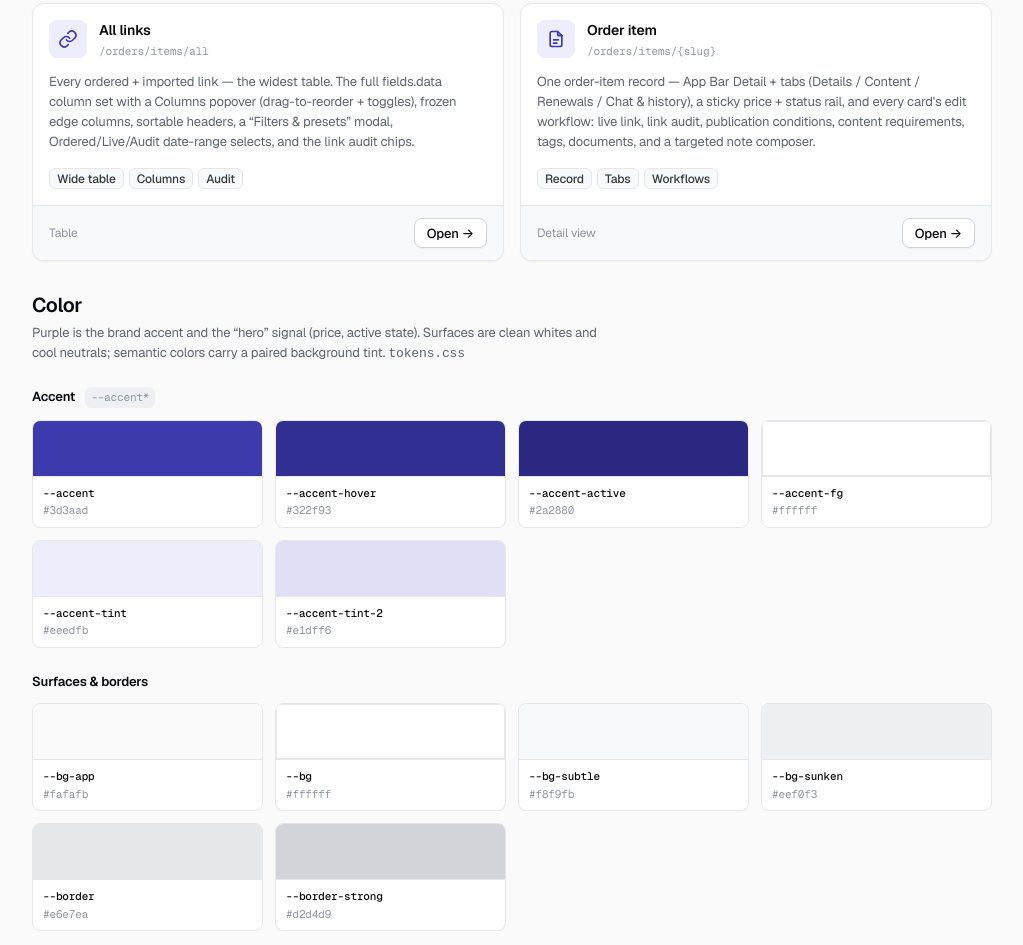
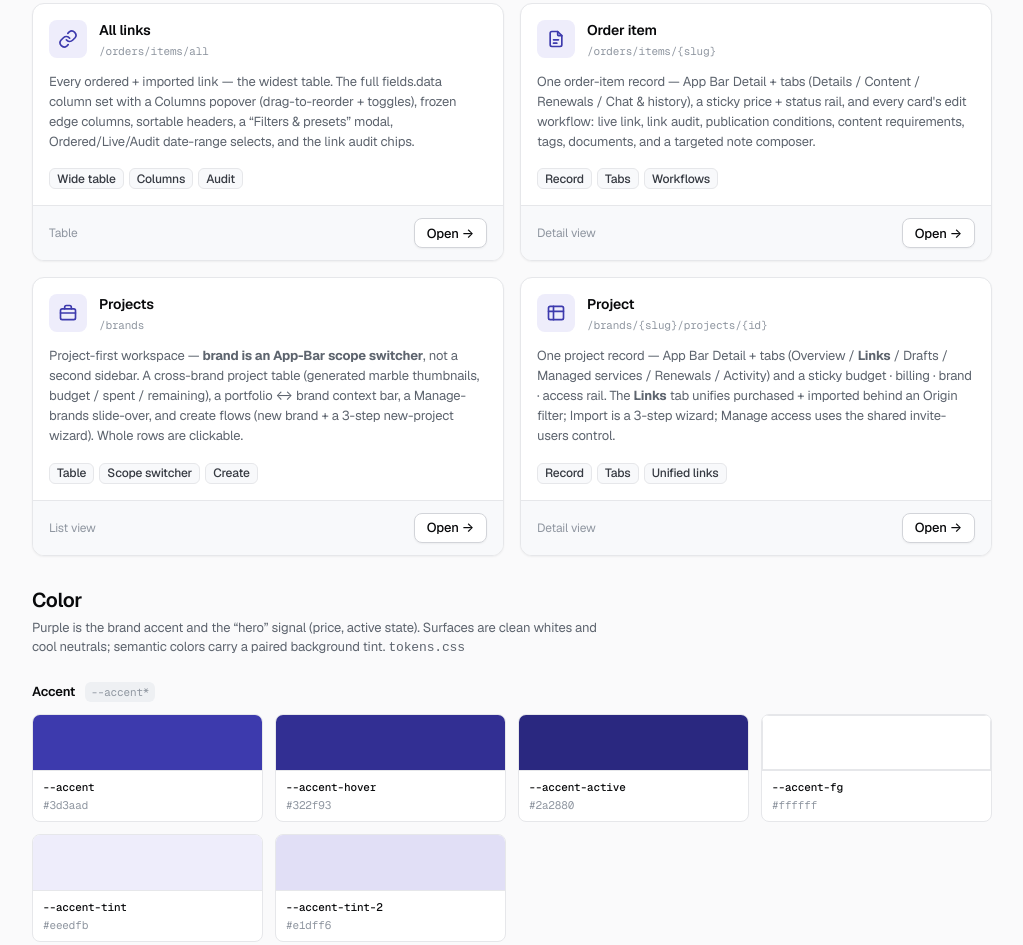
Before and after one commit to sayeed-ops/ml3-market-design, a plain HTML site: page library/index.html in a window 1280 px wide. Shown: the part 1357-2302 px from the top of the page, without its empty margins (252-1275 px from the left). Drawn offline with nearby package versions, Linux system fonts and the light colour scheme.

Commit message:
Projects list: whole row opens the project. Library: add Projects + Project cards

```diff
--- a/library/index.html
+++ b/library/index.html
@@ -29,7 +29,7 @@
 
     <nav class="lib-nav" id="lib-nav">
       <div class="lib-nav__sec">Overview</div>
-      <a href="#pages">Pages <span class="cnt">10</span></a>
+      <a href="#pages">Pages <span class="cnt">12</span></a>
 
       <div class="lib-nav__sec">Foundations</div>
       <a href="#color">Color</a>
@@ -258,6 +258,42 @@
             <div class="lib-pcard__foot">
               <span class="muted" style="font-size:var(--fs-12)">Detail view</span>
               <a class="btn btn--secondary btn--sm" href="../orders-ml3/order-item.html">Open →</a>
+            </div>
+          </article>
+
+          <article class="lib-pcard">
+            <div class="lib-pcard__top">
+              <div class="lib-pcard__ic">
+                <svg viewBox="0 0 24 24" fill="none" stroke="currentColor" stroke-width="2" stroke-linecap="round" stroke-linejoin="round"><rect x="3" y="7" width="18" height="13" rx="2"/><path d="M8 7V5a2 2 0 0 1 2-2h4a2 2 0 0 1 2 2v2"/><path d="M3 12h18"/></svg>
+              </div>
+              <div><div class="lib-pcard__t">Projects</div><div class="lib-pcard__route">/brands</div></div>
+            </div>
+            <p class="lib-pcard__d">Project-first workspace — <b>brand is an App-Bar scope switcher</b>, not a second
+               sidebar. A cross-brand project table (generated marble thumbnails, budget / spent / remaining),
+               a portfolio ↔ brand context bar, a Manage-brands slide-over, and create flows (new brand +
+               a 3-step new-project wizard). Whole rows are clickable.</p>
+            <div class="lib-pcard__tags"><span class="tag">Table</span><span class="tag">Scope switcher</span><span class="tag">Create</span></div>
+            <div class="lib-pcard__foot">
+              <span class="muted" style="font-size:var(--fs-12)">List view</span>
+              <a class="btn btn--secondary btn--sm" href="../projects-ml3/projects.html">Open →</a>
+            </div>
+          </article>
+
+          <article class="lib-pcard">
+            <div class="lib-pcard__top">
+              <div class="lib-pcard__ic">
+                <svg viewBox="0 0 24 24" fill="none" stroke="currentColor" stroke-width="2" stroke-linecap="round" stroke-linejoin="round"><rect x="3" y="4" width="18" height="16" rx="2"/><path d="M3 10h18M9 4v16"/></svg>
+              </div>
+              <div><div class="lib-pcard__t">Project</div><div class="lib-pcard__route">/brands/{slug}/projects/{id}</div></div>
+            </div>
+            <p class="lib-pcard__d">One project record — App Bar Detail + tabs (Overview / <b>Links</b> / Drafts /
+               Managed services / Renewals / Activity) and a sticky budget · billing · brand · access rail. The
+               <b>Links</b> tab unifies purchased + imported behind an Origin filter; Import is a 3-step wizard;
+               Manage access uses the shared invite-users control.</p>
+            <div class="lib-pcard__tags"><span class="tag">Record</span><span class="tag">Tabs</span><span class="tag">Unified links</span></div>
+            <div class="lib-pcard__foot">
+              <span class="muted" style="font-size:var(--fs-12)">Detail view</span>
+              <a class="btn btn--secondary btn--sm" href="../projects-ml3/project.html">Open →</a>
             </div>
           </article>
 
--- a/projects-ml3/projects.css
+++ b/projects-ml3/projects.css
@@ -8,6 +8,10 @@
 /* ---- App Bar brand scoper (the workspace switcher) ---- */
 /* hide the Brand column when scoped to a single brand (redundant then) */
 .m-table.pj-scoped .col-brand { display: none; }
+
+/* whole projects row is clickable → opens the project */
+#pj-table .pj-row { cursor: pointer; }
+#pj-table .pj-row .checkbox, #pj-table .pj-row .row-select, #pj-table .pj-row .dr-acts { cursor: default; }
 
 .ab-scoper { position: relative; }
 .ab-scoper > summary { list-style: none; display: inline-flex; align-items: center; gap: 8px; height: 34px; padding: 0 10px 0 8px;
```
Also changed, not shown: projects-ml3/projects.html (+16 -7 lines), 1 other file.
